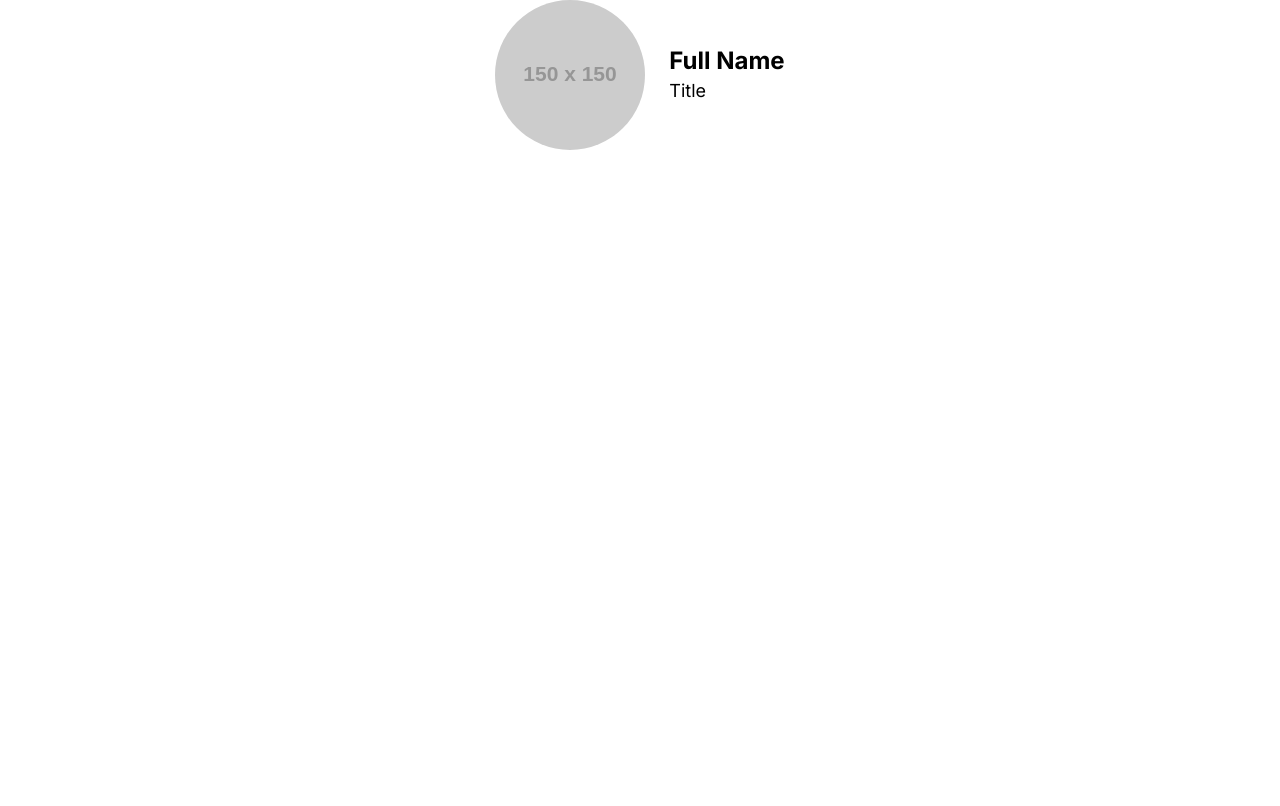
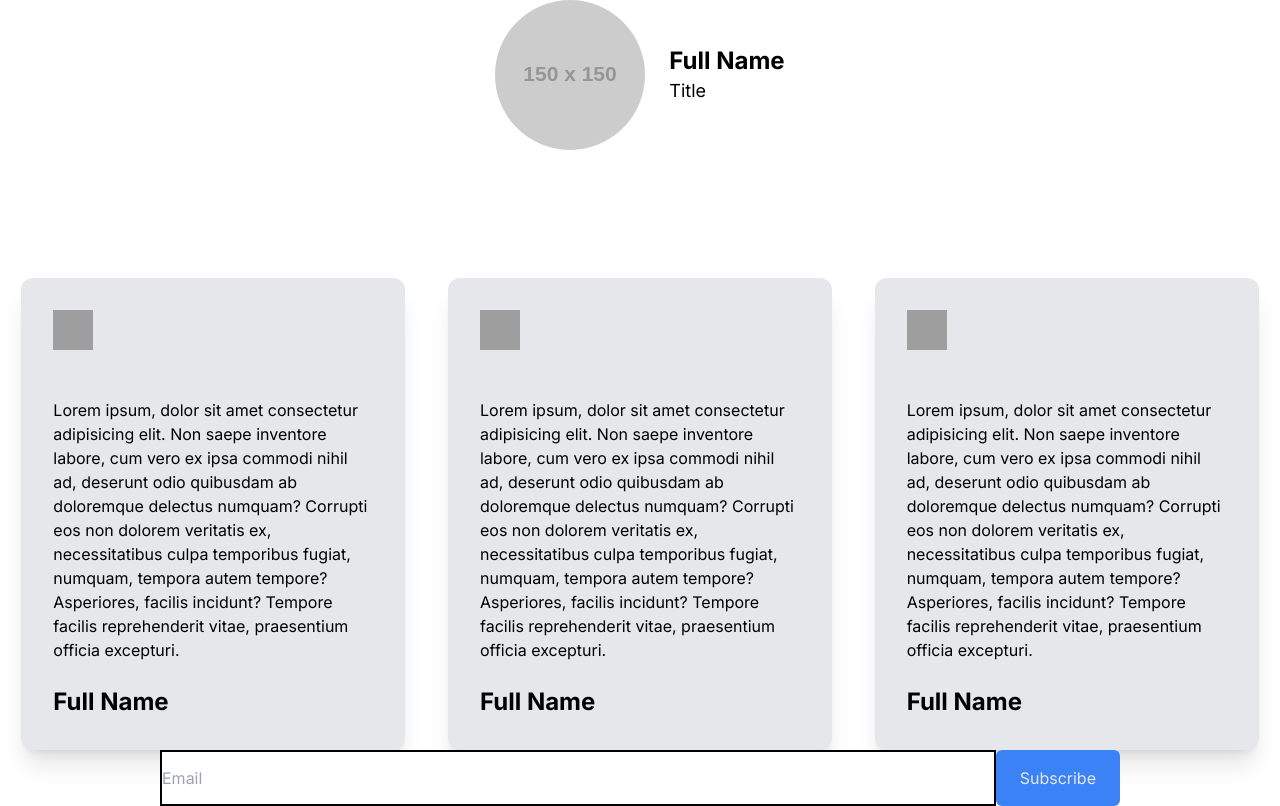
Before and after one commit to Usama1190/tailwind-started, a Next.js app: page / in a window 1280 px wide. Shown: the part 374-1180 px from the top of the page. Before the commit the page ends 800 px from the top, so only its background shows below. Built offline with nearby package versions, Linux system fonts and the light colour scheme; grey boxes are pictures that could not be loaded.

Commit message:
Keep learning on Aug 21, 24

```diff
--- a/app/page.tsx
+++ b/app/page.tsx
@@ -4,12 +4,16 @@ import CarHeadlight from "@/components/Headlight";
 import CarSeats from "@/components/Seats";
 import Navbar from "@/components/Navbar";
 import Team from "@/components/Team";
+import Reviews from "@/components/Reviews";
+import Subscribe from "@/components/Subscribe";
 
 export default function Home() {
   return (
     <>
-    <Navbar />
-    <Team />
+      <Navbar />
+      <Team />
+      <Reviews />
+      <Subscribe />
     </>
 
 
--- /dev/null
+++ b/components/Review.tsx
@@ -0,0 +1,12 @@
+import { Inter } from "next/font/google";
+import TeamMember from "./TeamMemeber";
+
+export default function Review() {
+  return (
+    <div className="flex flex-col shadow-xl bg-gray-200 w-96 p-8 rounded-xl mt-20 mx-auto">
+      <img src="https://res.cloudinary.com/thirus/image/upload/v1629308145/logos/quote-left_tsopjj_zviayy.svg" alt="quotes ican" className="h-10 w-10 mb-12" />
+      <p className="mb-6">Lorem ipsum, dolor sit amet consectetur adipisicing elit. Non saepe inventore labore, cum vero ex ipsa commodi nihil ad, deserunt odio quibusdam ab doloremque delectus numquam? Corrupti eos non dolorem veritatis ex, necessitatibus culpa temporibus fugiat, numquam, tempora autem tempore? Asperiores, facilis incidunt? Tempore facilis reprehenderit vitae, praesentium officia excepturi.</p>
+      <p className="font-bold text-2xl">Full Name</p>
+    </div>
+  );
+}
--- a/components/Reviews.tsx
+++ b/components/Reviews.tsx
@@ -1,13 +1,13 @@
 import { Inter } from "next/font/google";
 import TeamMember from "./TeamMemeber";
+import Review from "./Review";
 
-export default function Team() {
+export default function Reviews() {
   return (
-    <div className="flex justify-around flex-wrap">
-        <TeamMember />
-        <TeamMember />
-        <TeamMember />
-        <TeamMember />
+    <div className="flex justify-center flex-wrap">
+        <Review />
+        <Review />
+        <Review />
     </div>
   );
 }
--- /dev/null
+++ b/components/Subscribe.tsx
@@ -0,0 +1,13 @@
+import { Inter } from "next/font/google";
+
+export default function Subscribe() {
+  return (
+    <div className="flex justify-center">
+        <div className="flex justify-center w-9/12">
+            <input type="email" placeholder="Email" className="flex flex-grow border-solid border-black border-2" />
+            <button className="bg-blue-500 px-6 py-4 text-gray-200 rounded-md">Subscribe</button>
+        </div>
+    </div>
+
+  );
+}
```
Also changed, not shown: 1 other file (tests, documents, lock files or other folders).
